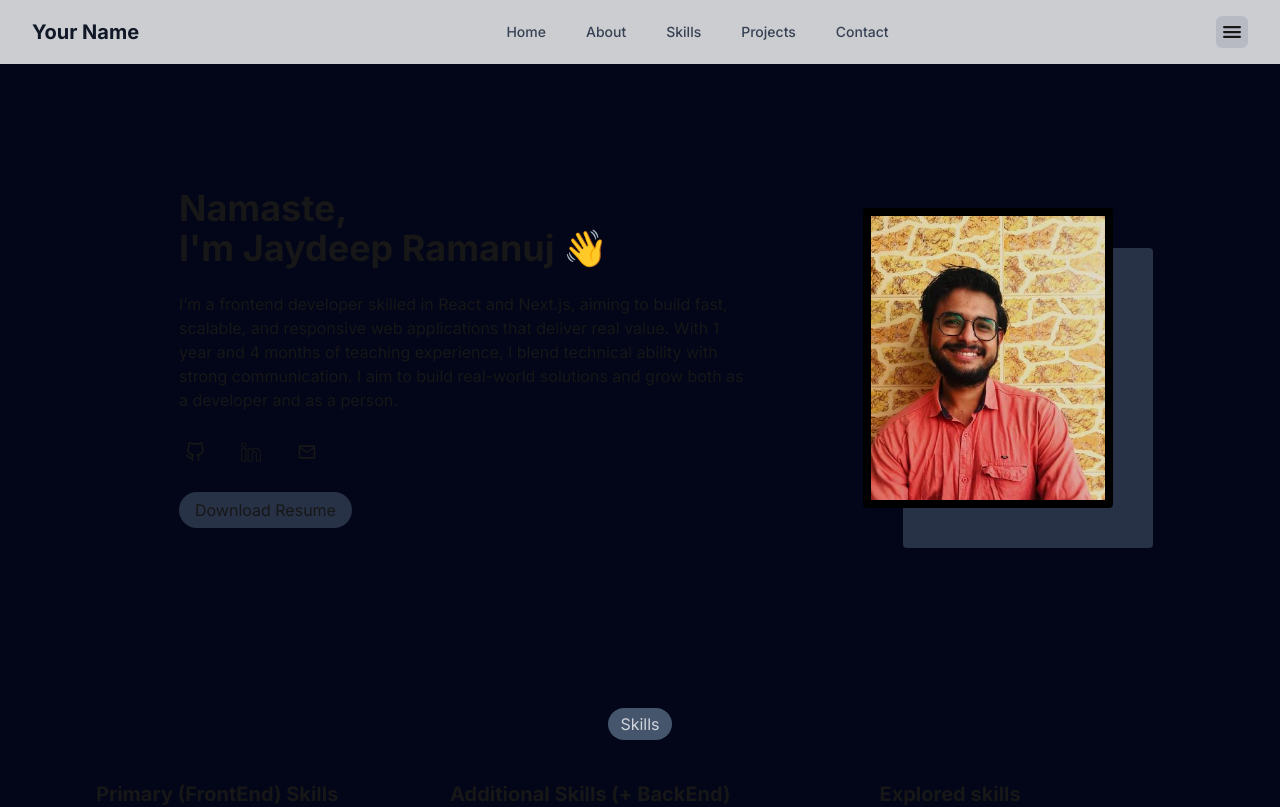
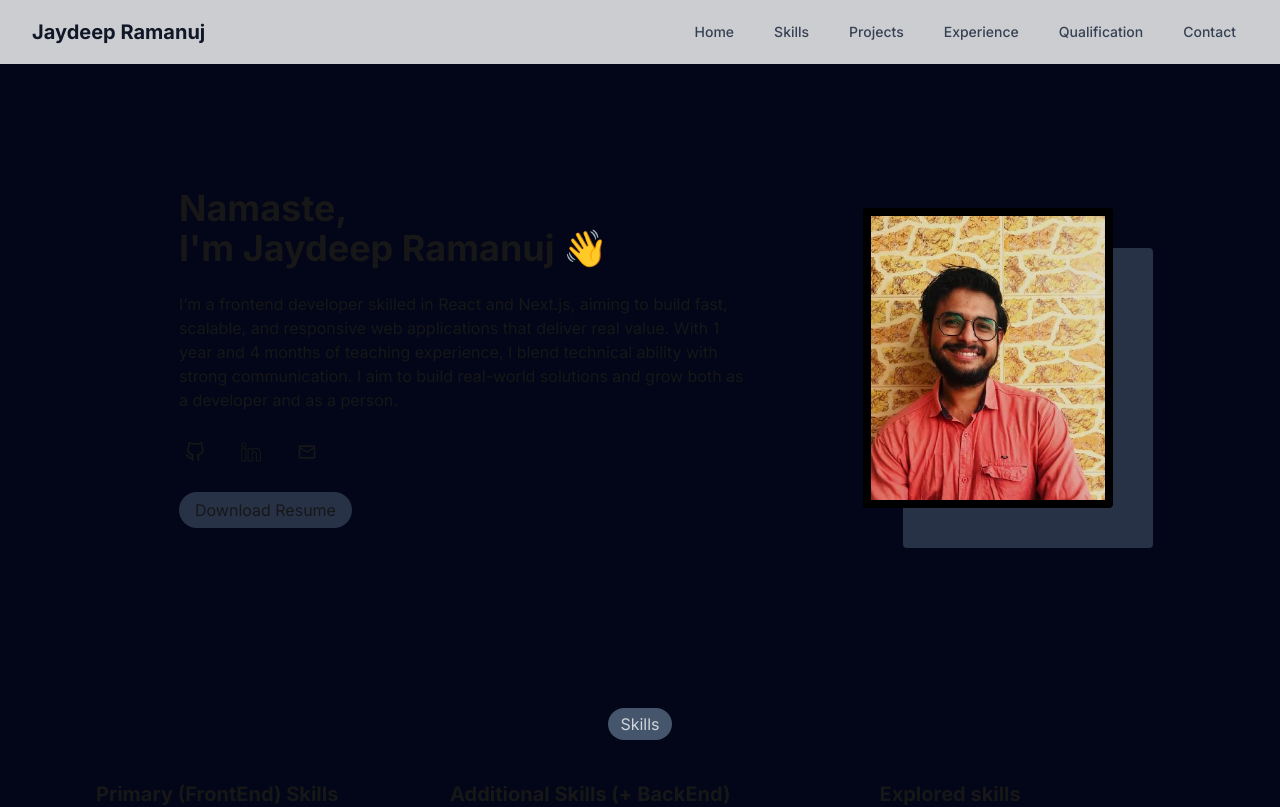
Before and after one commit to JaydeepRamanuj/Jaydeep-Ramanuj-Portfolio, a Next.js app: page / in a window 1280 px wide. Shown: the top 807 px of the page. Built offline with nearby package versions, Linux system fonts and the light colour scheme.

Commit message:
Fixed links and screenshot

```diff
--- a/src/app/data.tsx
+++ b/src/app/data.tsx
@@ -5,10 +5,11 @@ import { GiOvermind } from "react-icons/gi";
 import { IoHome } from "react-icons/io5";
 
 export const navItems = [
-  { name: "Home", href: "/" },
-  { name: "About", href: "#about" },
+  { name: "Home", href: "#home" },
   { name: "Skills", href: "#skills" },
   { name: "Projects", href: "#projects" },
+  { name: "Experience", href: "#experience" },
+  { name: "Qualification", href: "#qualification" },
   { name: "Contact", href: "#contact" },
 ];
 
@@ -146,7 +147,7 @@ export const projects: Array<ProjectsType> = [
     title: "Personal Portfolio",
     description:
       "A platform for comparing and finding affordable flights, as well as booking and purchasing tickets safely and easily in a few simple clicks.",
-    img: "/project.webp",
+    img: "/portfolio.png",
     liveLink: "",
     githubLink: "https://github.com/JaydeepRamanuj/Jaydeep-Ramanuj-Portfolio",
     tags: ["Next.js", "TypeScript", "TailwindCSS"],
--- a/src/app/page.tsx
+++ b/src/app/page.tsx
@@ -21,11 +21,16 @@ export default function Home() {
   return (
     <div>
       {/* hero-section */}
-      <div className="bg-slate-950 flex justify-center flex-wrap-reverse items-center gap-6 md:gap-24 pt-28 pb-4 md:pt-44 md:pb-32">
+      <div
+        className="bg-slate-950 flex justify-center flex-wrap-reverse items-center gap-6 md:gap-24 pt-28 pb-4 md:pt-44 md:pb-32"
+        id="home"
+      >
         <div className="info max-w-[600px] p-3">
-          <h1 className="text-4xl font-bold">
-            Namaste, <br /> I&apos;m Jaydeep Ramanuj 👋
-          </h1>
+          <a href="#home">
+            <h1 className="text-4xl font-bold">
+              Namaste, <br /> I&apos;m Jaydeep Ramanuj 👋
+            </h1>
+          </a>
           <h1 className="mt-6">
             I’m a frontend developer skilled in React and Next.js, aiming to
             build fast, scalable, and responsive web applications that deliver
@@ -41,7 +46,7 @@ export default function Home() {
               <FiGithub />
             </a>
             <a
-              href=""
+              href="https://linkedin.com/in/jaydeep-ramanuj"
               className="block w-fit p-1.5 rounded hover:bg-white/10 text-xl"
             >
               <SlSocialLinkedin />
@@ -73,7 +78,7 @@ export default function Home() {
         <div></div>
       </div> */}
       {/* skills-section */}
-      <div className="p-3 md:py-10 md:px-24 bg-slate-950">
+      <div className="p-3 md:py-10 md:px-24 bg-slate-950" id="skills">
         <SectionTitle title="Skills" />
         <div className="mt-4 md:mt-10 flex flex-wrap md:flex-nowrap gap-3 justify-evenly">
           <SkillsSection
@@ -102,7 +107,7 @@ export default function Home() {
         </div>
       </div>
       {/* projects-section */}
-      <div className="p-3 md:py-10 md:px-24 bg-slate-900">
+      <div className="p-3 md:py-10 md:px-24 bg-slate-900" id="projects">
         <SectionTitle title="Projects" />
         <div className="flex flex-col mt-6 items-center gap-6">
           {projects.map((project, index) => (
@@ -119,7 +124,7 @@ export default function Home() {
         </div>
       </div>
       {/* experience-section */}
-      <div className="p-3 md:py-10 md:px-24 bg-slate-950">
+      <div className="p-3 md:py-10 md:px-24 bg-slate-950" id="experience">
         <SectionTitle title="Experience" />
         <div className="mt-6 w-fit mx-auto flex flex-col gap-6">
           {experiences.map((experience, index) => (
@@ -164,7 +169,7 @@ export default function Home() {
         </div>
       </div>
       {/* Qualification-section */}
-      <div className="p-3 md:py-10 md:px-24 bg-slate-900">
+      <div className="p-3 md:py-10 md:px-24 bg-slate-900" id="qualification">
         <SectionTitle title="Qualification" />
         <div className="mt-6 max-w-[1000px] mx-auto">
           <div className=" p-6 rounded-md bg-slate-700 flex justify-between shadow-2xl text-gray-300 text-center">
@@ -233,7 +238,7 @@ export default function Home() {
         </div>
       </div>
       {/* contact me section */}
-      <div className="p-3 md:py-10 md:px-24 bg-slate-900">
+      <div className="p-3 md:py-10 md:px-24 bg-slate-900" id="contact">
         <SectionTitle title="Get in touch" />
         <div className="mx-auto mt-6 max-w-[500px] text-center">
           <h3 className="text-lg sm:text-xl">
@@ -258,7 +263,7 @@ export default function Home() {
                 <FiGithub />
               </a>
               <a
-                href=""
+                href="https://linkedin.com/in/jaydeep-ramanuj"
                 className="block w-fit p-1.5 rounded hover:bg-white/10 text-xl"
               >
                 <SlSocialLinkedin />
--- a/src/components/Footer.tsx
+++ b/src/components/Footer.tsx
@@ -20,7 +20,7 @@ const Footer = () => {
               GitHub
             </a>
             <a
-              href="https://linkedin.com/in/yourusername"
+              href="https://linkedin.com/in/jaydeep-ramanuj"
               target="_blank"
               rel="noopener noreferrer"
               className="text-gray-600 dark:text-gray-400 hover:text-gray-900 dark:hover:text-white"
--- a/src/components/Navbar.tsx
+++ b/src/components/Navbar.tsx
@@ -17,7 +17,7 @@ const Navbar = () => {
               href="/"
               className="text-xl font-bold text-gray-900 dark:text-white"
             >
-              Your Name
+              Jaydeep Ramanuj
             </Link>
           </div>
           <div className="hidden md:block">
@@ -34,7 +34,7 @@ const Navbar = () => {
             </div>
           </div>
           <div
-            className="p-1 bg-slate-500/20 rounded-md cursor-pointer active:scale-95"
+            className="p-1 bg-slate-500/20 rounded-md cursor-pointer active:scale-95 md:hidden"
             onClick={() => {
               setSideBar(() => !isSideBarVisible);
             }}
--- a/src/components/SideBar.tsx
+++ b/src/components/SideBar.tsx
@@ -21,6 +21,9 @@ function SideBar({ isSideBarVisible, setSideBar }: SideBarType) {
           key={item.name}
           href={item.href}
           className="text-gray-700 dark:text-gray-300 hover:text-gray-900 dark:hover:text-white px-3 py-2 rounded-md font-medium text-lg"
+          onClick={() => {
+            setSideBar(() => !isSideBarVisible);
+          }}
         >
           {item.name}
         </a>
```
Also changed, not shown: public/portfolio.png (added), 1 other file (tests, documents, lock files or other folders).
